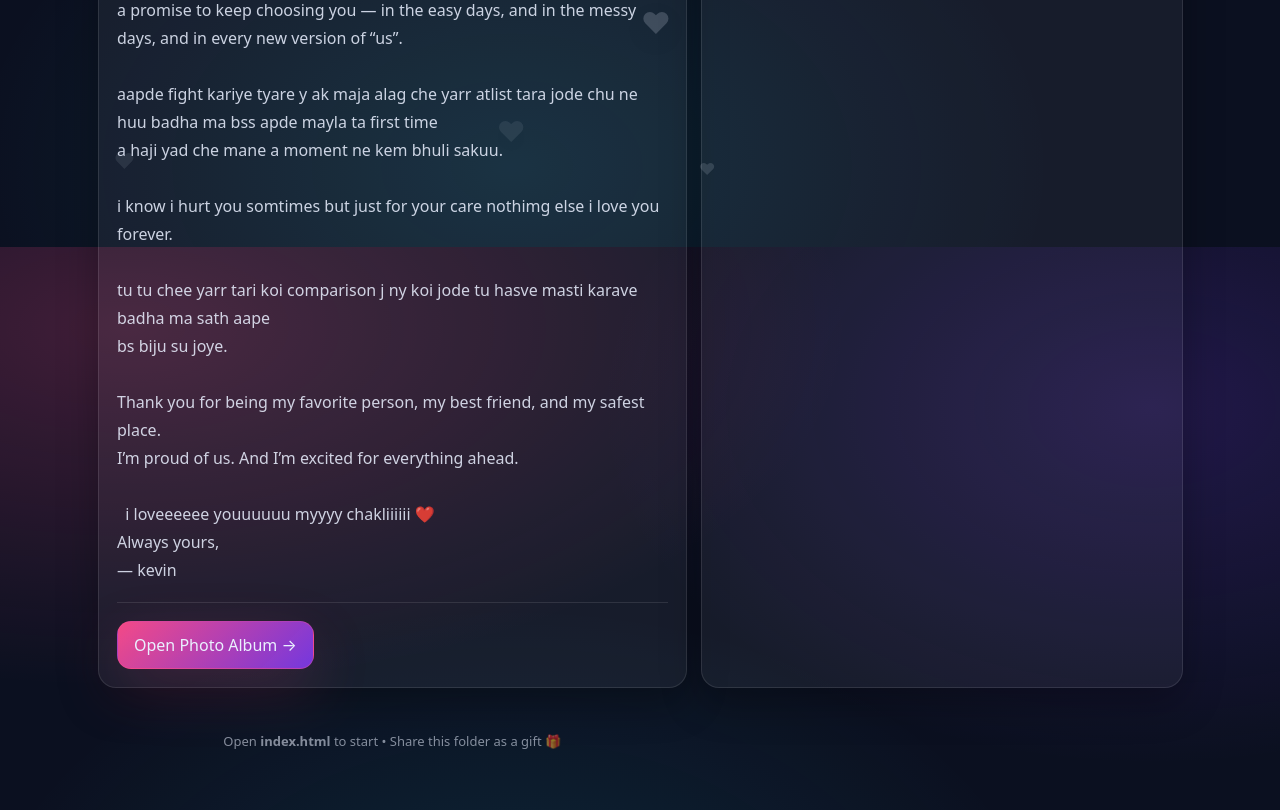
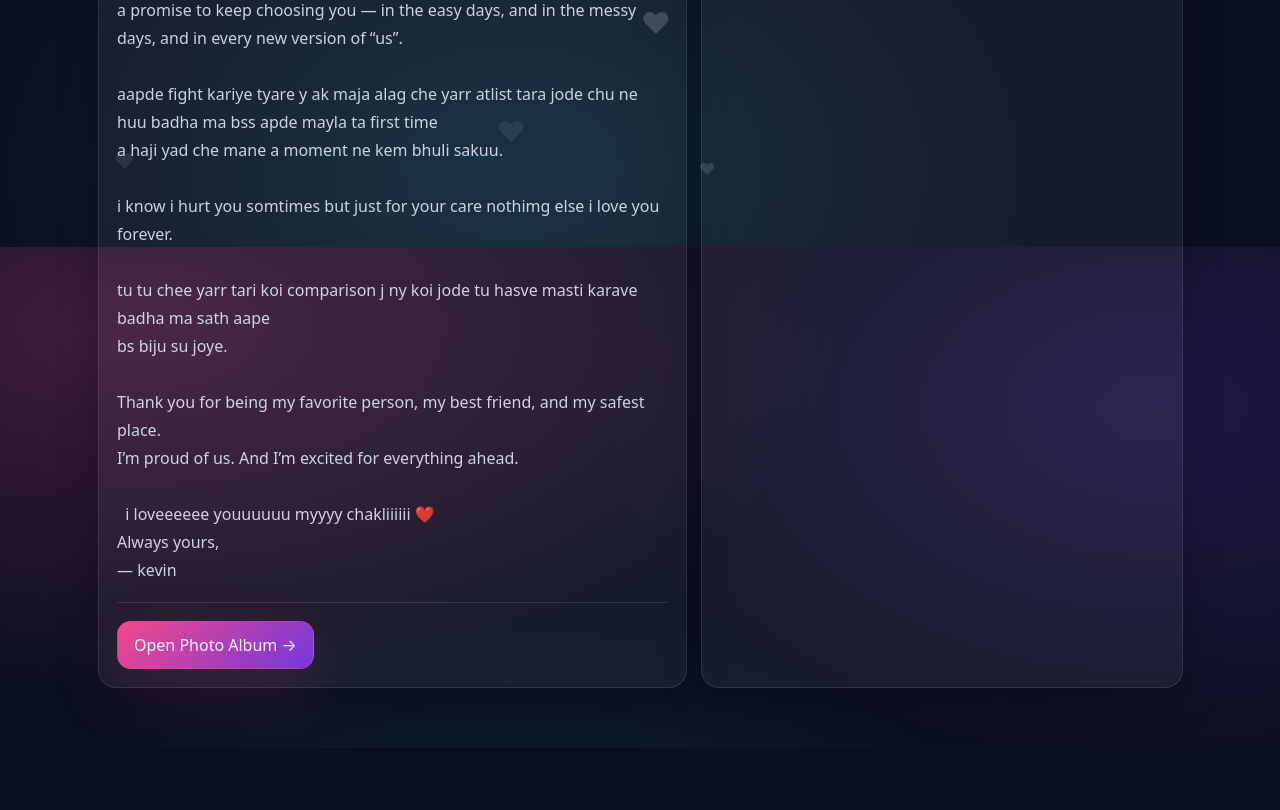
Before and after one commit to kevin01809/anniversary-websiteee, a plain HTML site: page letter.html in a window 1280 px wide. Shown: the part 553-1363 px from the top of the page. After the commit the page ends 1301 px from the top, so only its background shows below. Drawn offline with Linux system fonts and the light colour scheme.

Commit message:
Update letter.html

```diff
--- a/letter.html
+++ b/letter.html
@@ -65,9 +65,6 @@ Always yours,
         <div class="divider"></div>
     </div>
 
-    <div class="footer">Open <b>index.html</b> to start • Share this folder as a gift 🎁</div>
-  </div>
-
   <script src="assets/js/main.js"></script>
 </body>
 </html>
```
